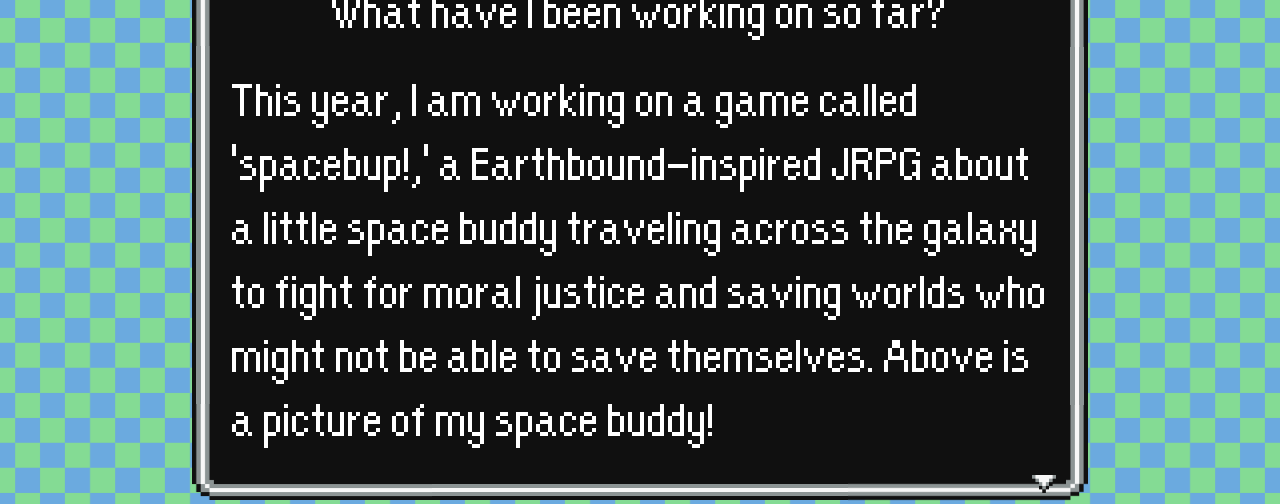
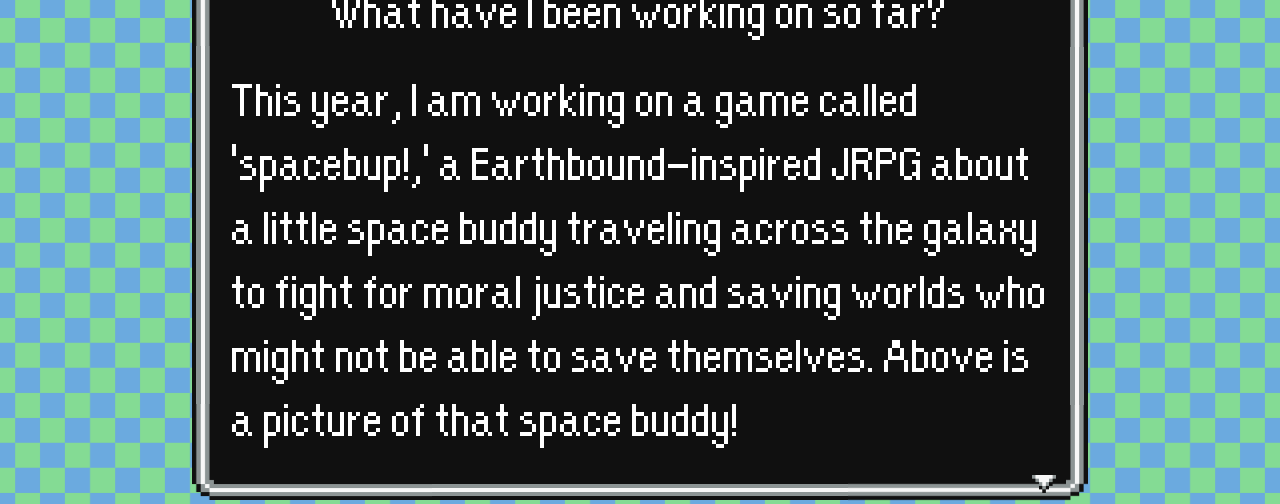
Before and after one commit to andy-jpeg/portfolio, a Next.js app: page / in a window 1280 px wide. Shown: the part 1232-1736 px from the top of the page. Built offline with nearby package versions, Linux system fonts and the light colour scheme.

Commit message:
more text tweaks :)

```diff
--- a/app/home/page.tsx
+++ b/app/home/page.tsx
@@ -258,7 +258,9 @@
                                   unoptimized
                                 />
                               ) : null}
-                              <span className="underline underline-offset-4">Info</span>
+                              <span className="underline underline-offset-4">
+                                Info
+                              </span>
                             </span>
                           </button>
                         </div>
@@ -285,7 +287,9 @@
                                   unoptimized
                                 />
                               ) : null}
-                              <span className="underline underline-offset-4">Info</span>
+                              <span className="underline underline-offset-4">
+                                Info
+                              </span>
                             </span>
                           </button>
                         </div>
@@ -308,7 +312,10 @@
                             separately, sorry!
                           </p>
                         ) : (
-                          <p>Hover over the info of a PSI move to see move details.</p>
+                          <p>
+                            Hover over the info of a PSI move to see move
+                            details.
+                          </p>
                         )}
                       </div>
                     </div>
@@ -383,8 +390,8 @@
                 This year, I am working on a game called &apos;spacebup!,&apos;
                 a Earthbound-inspired JRPG about a little space buddy traveling
                 across the galaxy to fight for moral justice and saving worlds
-                who might not be able to save themselves. Above is a picture of my space
-                buddy!
+                who might not be able to save themselves. Above is a picture of
+                that space buddy!
               </p>
             </div>
           </Textbox>
```
